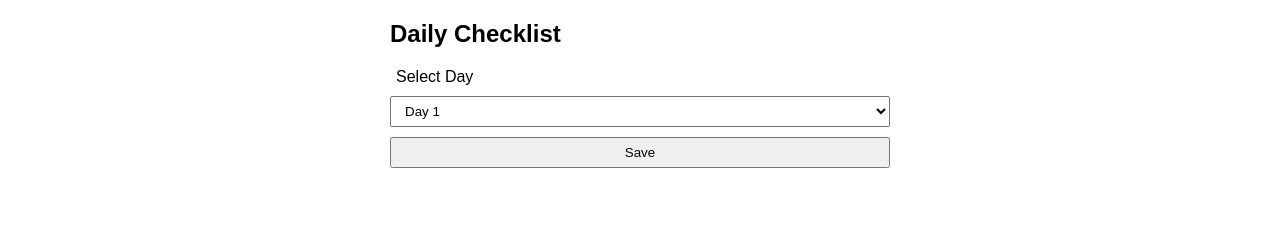
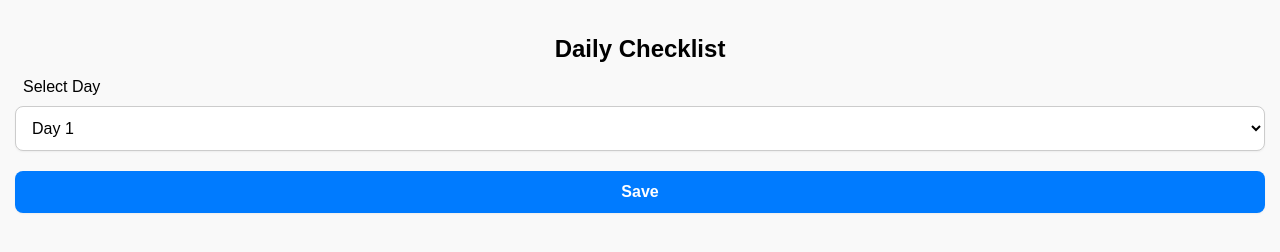
Before and after one commit to DataWithAnupamG/lookup, a plain HTML site: page index.html in a window 1280 px wide. Drawn offline with Linux system fonts and the light colour scheme; no server answers.

Commit message:
Update index.html

```diff
--- a/index.html
+++ b/index.html
@@ -1,13 +1,58 @@
 <!DOCTYPE html>
-<html>
+<html lang="en">
 <head>
   <meta charset="utf-8">
+  <meta name="viewport" content="width=device-width, initial-scale=1.0">
   <title>30-Day Checklist</title>
   <style>
-    body { font-family: Arial, sans-serif; max-width: 500px; margin: 20px auto; }
-    label { margin-left: 6px; }
-    .row { margin: 8px 0; }
-    button, select { padding: 6px 10px; margin-top: 10px; width: 100%; }
+    body {
+      font-family: Arial, sans-serif;
+      margin: 0;
+      padding: 15px;
+      background: #f9f9f9;
+    }
+    h2 {
+      text-align: center;
+      margin-bottom: 15px;
+    }
+    label {
+      margin-left: 8px;
+      font-size: 16px;
+    }
+    .row {
+      display: flex;
+      align-items: center;
+      padding: 10px;
+      margin: 6px 0;
+      background: #fff;
+      border-radius: 8px;
+      box-shadow: 0 1px 3px rgba(0,0,0,0.1);
+    }
+    input[type=checkbox] {
+      width: 20px;
+      height: 20px;
+      accent-color: #007bff;
+    }
+    select, button {
+      width: 100%;
+      padding: 12px;
+      margin: 10px 0;
+      font-size: 16px;
+      border-radius: 8px;
+      border: 1px solid #ccc;
+      background: #fff;
+      box-shadow: 0 1px 2px rgba(0,0,0,0.05);
+    }
+    button {
+      background: #007bff;
+      color: #fff;
+      border: none;
+      font-weight: bold;
+      cursor: pointer;
+    }
+    button:hover {
+      background: #0056b3;
+    }
   </style>
 </head>
 <body>
```
